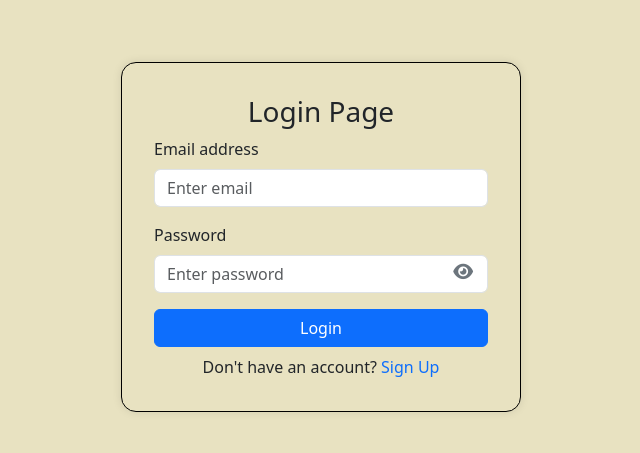
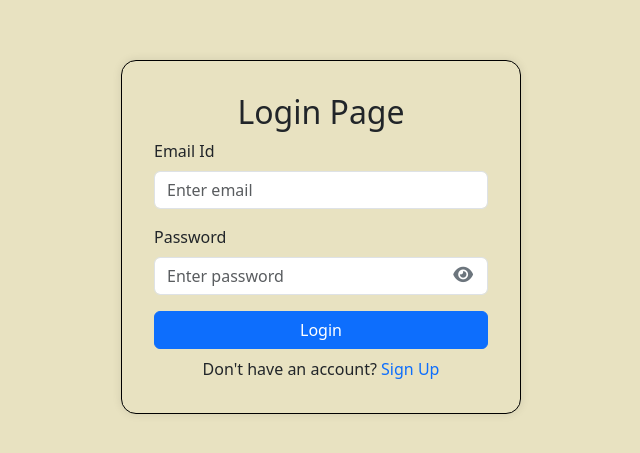
Before and after one commit to prathmesh133/BakeHub, an Angular app: page /login in a window 1280 px wide. Shown: the part 163-616 px from the top of the page, without its empty margins (319-959 px from the left). Built offline with nearby package versions, Linux system fonts and the light colour scheme.

Commit message:
add changes

```diff
--- a/src/app/app.routes.ts
+++ b/src/app/app.routes.ts
@@ -27,5 +27,4 @@ export const routes: Routes = [
   { path: 'login', component: LoginComponent },
   { path: 'signup', component: SignupComponent }
 
-
 ];
--- a/src/app/components/contact/contact.component.html
+++ b/src/app/components/contact/contact.component.html
@@ -33,14 +33,14 @@
         </div>
 
         <div class="col-md-6">
-          <label class="form-label">Email</label>
+          <label class="form-label">Email Id</label>
           <input type="email" class="form-control" formControlName="email" placeholder="Enter Your Email">
         </div>
       </div>
 
       <div class="row g-3 mb-3">
         <div class="col-md-6">
-          <label class="form-label">Phone</label>
+          <label class="form-label">Contact No</label>
           <input type="text" class="form-control" formControlName="phoneno" placeholder="Enter Your Phone Number">
         </div>
         <div class="col-md-6">
--- a/src/app/components/login/login.component.html
+++ b/src/app/components/login/login.component.html
@@ -1,12 +1,12 @@
 <div class="container-wrapper">
     <div class="login-card">
         <div class="text-center">
-            <h3>Login Page</h3>
+            <h2>Login Page</h2>
         </div>
 
         <form [formGroup]="loginForm" (ngSubmit)="onSubmit()">
             <div class="mb-3">
-                <label for="email" class="form-label">Email address</label>
+                <label for="email" class="form-label">Email Id</label>
                 <input type="email" id="email" class="form-control" formControlName="email" placeholder="Enter email"
                     required>
             </div>
--- a/src/app/components/privacypolicy/privacypolicy.component.html
+++ b/src/app/components/privacypolicy/privacypolicy.component.html
@@ -1,12 +1,11 @@
 <div class="container-fluid d-flex justify-content-center align-items-center p-3 p-md-5">
     <div class="privacy-container w-100 w-md-75 w-lg-60 border border-secondary">
-        <h1 class="privacy-title text-center mb-3">Privacy Policy</h1>
+        <h2 class="privacy-title text-center mb-3">Privacy Policy</h2>
         <p class="privacy-subtitle text-center mb-4">Your Information Is Safe With Us</p>
 
         <p class="privacy-text fw-semibold">
             At bakehub, we respect your privacy and are committed to protecting your personal
-            data.<br><br>
-            Here's how we collect, use, and safeguard your information:
+            data.<br><br>Here's how we collect, use, and safeguard your information:
         </p>
 
         <ul class="privacy-text">
--- a/src/app/components/returnandrefunds/returnandrefunds.component.html
+++ b/src/app/components/returnandrefunds/returnandrefunds.component.html
@@ -1,6 +1,6 @@
 <div class="container-fluid d-flex justify-content-center align-items-center p-3 p-md-5">
   <div class="refund-container w-100 w-md-75 w-lg-60 border border-secondary">
-    <h1 class="refund-title text-center mb-3">Return & Refund Policy</h1>
+    <h2 class="refund-title text-center mb-3">Return & Refund Policy</h2>
     <p class="refund-subtitle text-center mb-4">Please Read Carefully Before Placing Your Order</p>
 
     <p class="refund-text fw-semibold">
--- a/src/app/components/shippinganddelivery/shippinganddelivery.component.html
+++ b/src/app/components/shippinganddelivery/shippinganddelivery.component.html
@@ -1,6 +1,6 @@
 <div class="container-fluid d-flex justify-content-center align-items-center p-3 p-md-5">
     <div class="delivery-container w-100 w-md-75 w-lg-60 border border-secondary">
-        <h1 class="delivery-title text-center mb-3">Shipping & Delivery</h1>
+        <h2 class="delivery-title text-center mb-3">Shipping & Delivery</h2>
         <p class="delivery-subtitle text-center mb-4">Ensuring Timely and Safe Cake Deliveries</p>
 
         <p class="delivery-text fw-semibold">
--- a/src/app/components/signup/signup.component.html
+++ b/src/app/components/signup/signup.component.html
@@ -1,7 +1,7 @@
 <div class="container-wrapper">
   <div class="signup-card">
     <div class="text-center mb-4">
-      <h3>Sign Up Page</h3>
+      <h2>Sign Up Page</h2>
     </div>
 
     <form [formGroup]="signupForm" (ngSubmit)="onSubmit()">
--- a/src/app/shared/header/header.component.html
+++ b/src/app/shared/header/header.component.html
@@ -1,8 +1,9 @@
 <nav class="navbar sticky-top navbar-expand-lg navbar-dark bg-dark">
   <div class="container-fluid p-3">
-    <a class="navbar-brand d-flex align-items-center gap-2">
+    <div class="navbar-brand d-flex align-items-center gap-2">
       <img src="BakeHub Logo.png" alt="Cake Image" class="logo img-fluid">
-    </a>
+    </div>
+
     <button class="navbar-toggler" type="button" data-bs-toggle="collapse" data-bs-target="#navbarToggle"
       aria-controls="navbarToggle" aria-expanded="false" aria-label="Toggle navigation">
       <span class="navbar-toggler-icon"></span>
```
